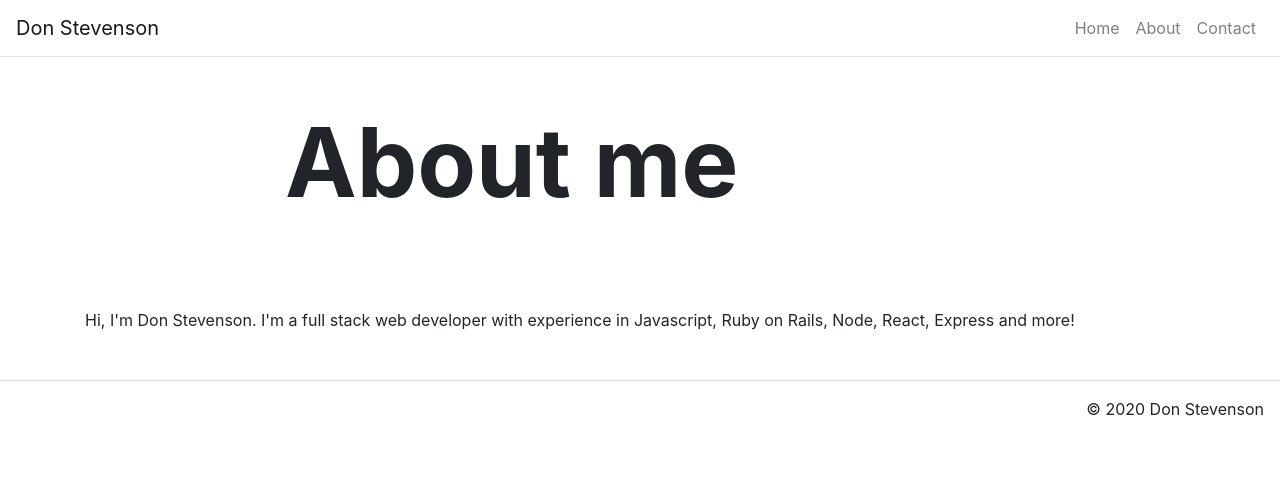
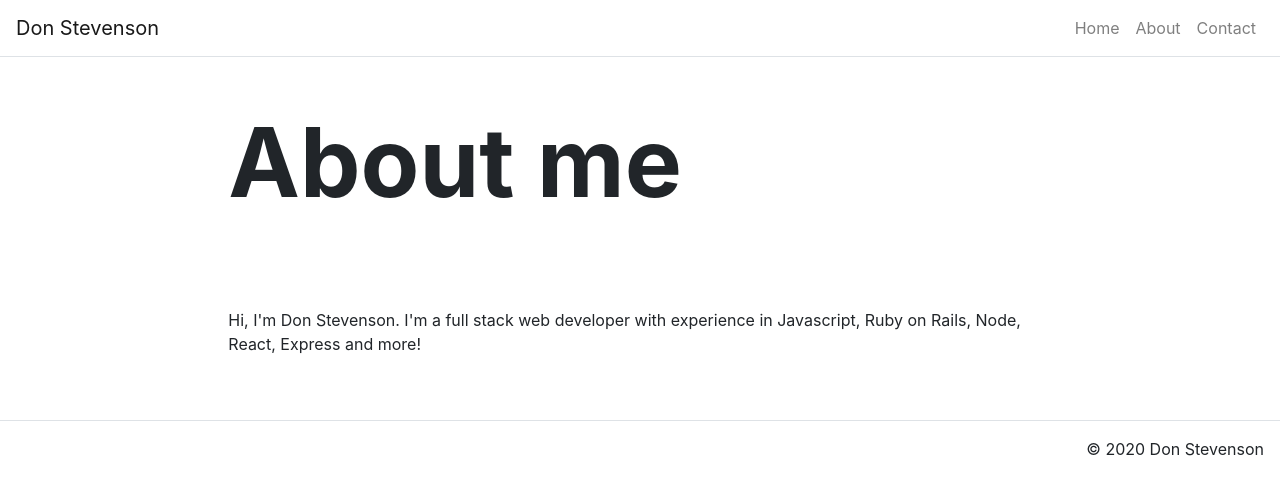
Before and after one commit to Don-Stevenson/personalWebsite, a React (Create React App) app: page /about in a window 1280 px wide. Shown: the top 494 px of the page. Built offline with nearby package versions, Linux system fonts and the light colour scheme.

Commit message:
setup content container to style elements as we see fit

```diff
--- a/src/components/Content.js
+++ b/src/components/Content.js
@@ -1,5 +1,14 @@
 import React from "react";
+import Container from "react-bootstrap/Container";
+import Row from "react-bootstrap/Row";
+import Col from "react-bootstrap/Col";
 
-export default function Content() {
-  return <p> Content</p>;
+export default function Content(props) {
+  return (
+    <Container fluid={true}>
+      <Row className="justify-content-center">
+        <Col md={8}>{props.children}</Col>
+      </Row>
+    </Container>
+  );
 }
--- a/src/pages/AboutPage.js
+++ b/src/pages/AboutPage.js
@@ -1,14 +1,17 @@
 import React from "react";
-import Hero from '../components/Hero'
-import Container from "react-bootstrap/Container";
-import Content from '../components/Content'
+import Hero from "../components/Hero";
+import Content from "../components/Content";
 
 export default function AboutPage(props) {
-    return(
-        <Container>
-            <Hero title={props.title}/>
-            <p>Hi, I'm Don Stevenson.  I'm a full stack web developer with experience in Javascript, Ruby on Rails, Node, React, Express and more!  </p>
-        </Container>
-
-    )
+  return (
+    <div>
+      <Hero title={props.title} />
+      <Content>
+        <p>
+          Hi, I'm Don Stevenson. I'm a full stack web developer with experience
+          in Javascript, Ruby on Rails, Node, React, Express and more!{" "}
+        </p>
+      </Content>
+    </div>
+  );
 }
```
